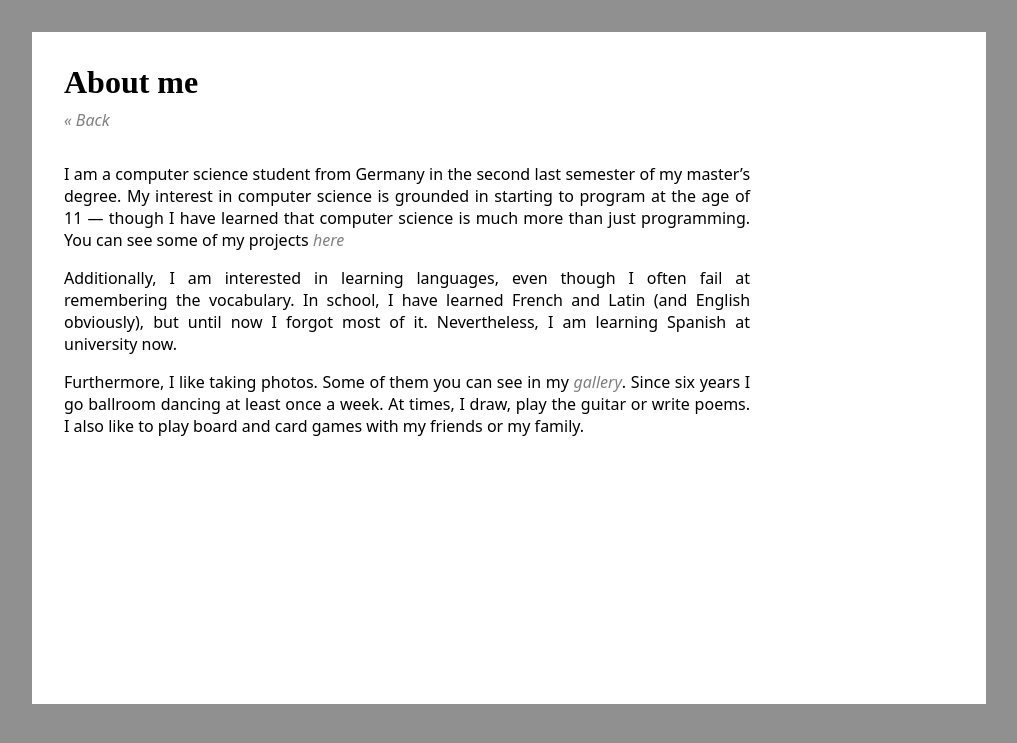
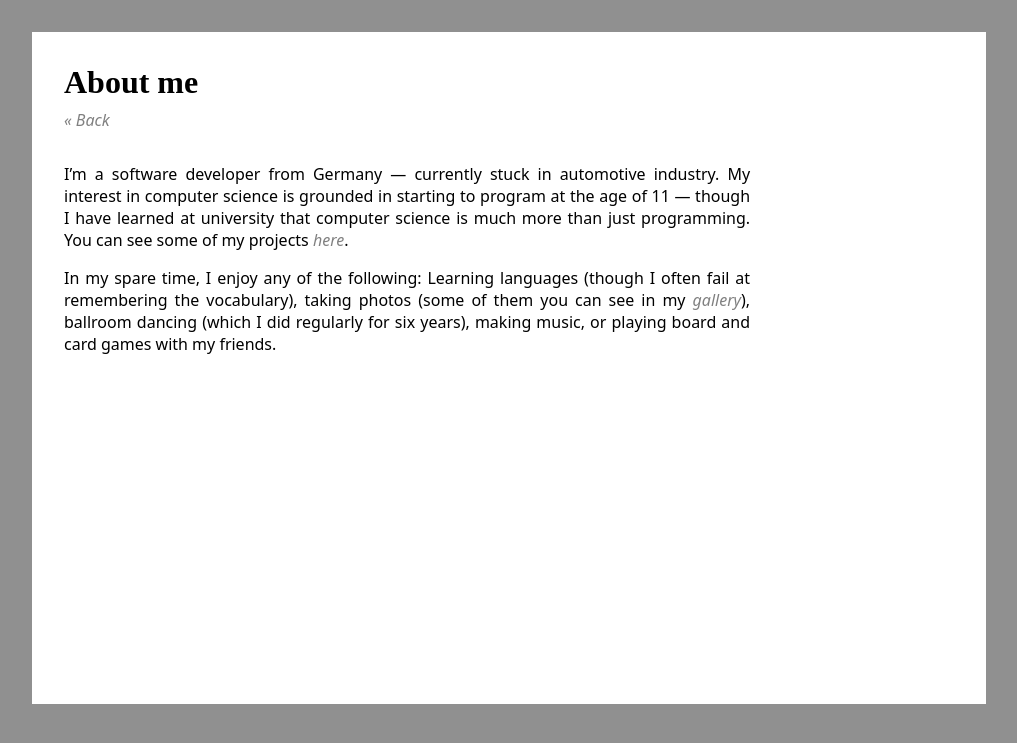
Before and after one commit to winniehell-wasteland/winniehell.de, a Jekyll site: the page built from about/index.md, in a window 1280 px wide. Shown: the top 743 px of the page, without its empty margins (158-1175 px from the left). Built offline with Jekyll 4.4.1, drawn with Linux system fonts in a browser that asks for light colours.

Commit message:
update content of about page

```diff
--- a/about/index.md
+++ b/about/index.md
@@ -2,19 +2,13 @@
 title: About me
 layout: page
 ---
-I am a computer science student from Germany in the second last
-semester of my master's degree. My interest in computer science is
-grounded in starting to program at the age of 11 &mdash; though I have
-learned that computer science is much more than just programming. You can
-see some of my projects [here](/projects/)
+I'm a software developer from Germany &mdash; currently stuck in automotive
+industry. My interest in computer science is grounded in starting to program at
+the age of 11 &mdash; though I have learned at university that computer science
+is much more than just programming. You can see some of my projects
+[here](/projects/).
 
-Additionally, I am interested in learning languages, even though I
-often fail at remembering the vocabulary. In school, I have learned
-French and Latin (and English obviously), but until now I forgot most of
-it. Nevertheless, I am learning Spanish at university now.
-
-Furthermore, I like taking photos. Some of them you can see in my
-[gallery](/gallery/). Since six years I go ballroom dancing at
-least once a week. At times, I draw, play the guitar or
-write poems. I also like to play board and card games with my friends or
-my family.
+In my spare time, I enjoy any of the following: Learning languages (though I
+often fail at remembering the vocabulary), taking photos (some of them you can
+see in my [gallery](/gallery/)), ballroom dancing (which I did regularly for six
+years), making music, or playing board and card games with my friends.
```
